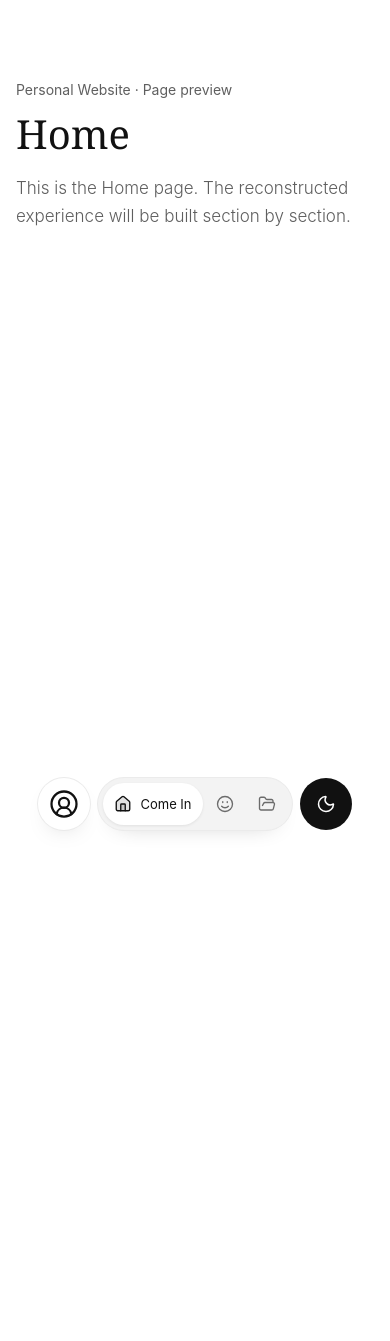
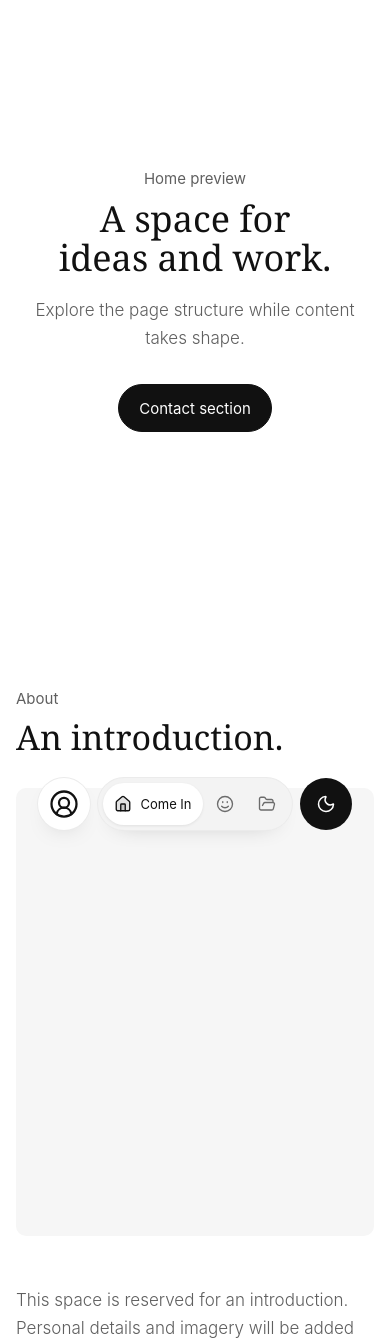
Before and after one commit to pebbDev/personal-website, a Next.js app: page / in a window 390 px wide. Shown: the top 1341 px of the page. Before the commit the page ends 844 px from the top, so only its background shows below. Built offline with nearby package versions, Linux system fonts and the light colour scheme.

Commit message:
feat(PER-23): compose sanitized home shell sections

```diff
--- a/package.json
+++ b/package.json
@@ -13,7 +13,7 @@
     "start": "next start",
     "lint": "eslint .",
     "typecheck": "tsc --noEmit",
-    "test": "node --experimental-strip-types --test tests/routes.test.mjs tests/navbar.test.mjs tests/theme.test.mjs tests/theme-provider.test.mjs tests/architecture.test.mjs tests/footer.test.mjs tests/accordion.test.mjs tests/button.test.mjs",
+    "test": "node --experimental-strip-types --test tests/routes.test.mjs tests/navbar.test.mjs tests/theme.test.mjs tests/theme-provider.test.mjs tests/architecture.test.mjs tests/footer.test.mjs tests/accordion.test.mjs tests/button.test.mjs tests/home-shell.test.mjs",
     "test:http": "node --experimental-strip-types tests/http-smoke.mjs",
     "test:browser": "node tests/browser-smoke.mjs",
     "prepare": "husky",
--- a/src/app/globals.css
+++ b/src/app/globals.css
@@ -79,9 +79,11 @@ a {
   color: var(--foreground);
 }
 .site-main {
+  min-height: 100vh;
+}
+.page-preview-frame {
   max-width: 1120px;
   margin: 0 auto;
-  min-height: 100vh;
   padding: 160px 24px 100px;
 }
 .page-placeholder {
@@ -119,7 +121,7 @@ a {
   html {
     scroll-padding-top: 24px;
   }
-  .site-main {
+  .page-preview-frame {
     padding: 80px 16px calc(140px + env(safe-area-inset-bottom, 0px));
   }
 }
@@ -594,3 +596,160 @@ a {
     transform: none;
   }
 }
+
+/* Home shell: static section geometry; detailed media and motion belong to later slices. */
+.home {
+  min-width: 0;
+  overflow-wrap: anywhere;
+}
+.home-wrap {
+  width: 100%;
+  max-width: 1120px;
+  margin: 0 auto;
+  padding: 0 24px;
+}
+.home-section {
+  padding: 120px 0;
+}
+.home-eyebrow {
+  margin: 0 0 10px;
+  color: var(--muted);
+  font: 400 15px/1.4 var(--font-sub);
+}
+.home-title {
+  margin: 0;
+  font: 300 clamp(36px, 5vw, 64px)/1.1 var(--font-display);
+  text-wrap: balance;
+}
+.home-heading {
+  margin: 0;
+  font: 300 clamp(34px, 4.4vw, 50px)/1.1 var(--font-display);
+  text-wrap: balance;
+}
+.home-copy {
+  max-width: 620px;
+  margin: 18px 0 0;
+  color: var(--muted);
+}
+.home-hero {
+  min-height: 660px;
+  display: grid;
+  align-items: center;
+  text-align: center;
+}
+.home-hero .home-copy,
+.home-things .home-copy,
+.home-gallery .home-copy,
+.home-words .home-copy,
+.home-clients .home-copy,
+.home-contact .home-copy {
+  margin-inline: auto;
+}
+.home-hero .btn {
+  margin-top: 32px;
+}
+.home-about-grid {
+  display: grid;
+  grid-template-columns: minmax(0, 1fr) minmax(0, 0.9fr) minmax(0, 1fr);
+  gap: 48px;
+  align-items: start;
+}
+.home-portrait-placeholder {
+  aspect-ratio: 4 / 5;
+  border-radius: var(--radius);
+  background: var(--surface-subtle);
+}
+.home-journey {
+  background: var(--surface-dark);
+  color: var(--on-dark);
+}
+.home-journey .home-eyebrow,
+.home-journey .home-copy {
+  color: #a3a3a3;
+}
+.home-things,
+.home-gallery,
+.home-words {
+  text-align: center;
+}
+.home-projects {
+  display: grid;
+  grid-template-columns: repeat(2, minmax(0, 1fr));
+  gap: 24px;
+  margin-top: 56px;
+}
+.home-project-placeholder {
+  min-height: 240px;
+  display: grid;
+  place-items: center;
+  padding: 24px;
+  border-radius: var(--radius);
+  background: var(--surface-subtle);
+}
+.home-project-placeholder h3 {
+  margin: 0;
+  font: 400 21px/1.3 var(--font-sub);
+}
+.home-words {
+  background: var(--surface-subtle);
+}
+.home-clients {
+  width: 100%;
+  text-align: center;
+}
+.home-contact {
+  padding-top: 24px;
+}
+.home-contact-card {
+  padding: 80px 32px;
+  border-radius: var(--radius);
+  background: var(--surface-dark);
+  color: var(--on-dark);
+  text-align: center;
+}
+.home-contact .home-eyebrow,
+.home-contact .home-copy {
+  color: #ededed;
+}
+@media (max-width: 1020px) {
+  .home-about-grid {
+    grid-template-columns: repeat(2, minmax(0, 1fr));
+    gap: 32px;
+  }
+  .home-about-grid .home-portrait-placeholder {
+    grid-column: 2;
+    grid-row: 1 / span 2;
+  }
+}
+@media (max-width: 900px) {
+  .home {
+    padding-bottom: calc(110px + env(safe-area-inset-bottom, 0px));
+  }
+}
+@media (max-width: 640px) {
+  .home-wrap {
+    padding: 0 16px;
+  }
+  .home-section {
+    padding-block: 88px;
+  }
+  .home-hero {
+    min-height: 600px;
+  }
+  .home-about-grid,
+  .home-projects {
+    grid-template-columns: minmax(0, 1fr);
+  }
+  .home-about-grid .home-portrait-placeholder {
+    grid-column: auto;
+    grid-row: auto;
+    width: 100%;
+    max-width: 380px;
+  }
+  .home-contact {
+    padding-top: 24px;
+  }
+  .home-contact-card {
+    padding: 64px 24px;
+  }
+}
--- a/src/features/home/components/preview-switch.tsx
+++ b/src/features/home/components/preview-switch.tsx
@@ -18,5 +18,9 @@ const previews = {
 export default function PreviewSwitch({ home }: Readonly<{ home: ReactNode }>) {
   const activeTab = usePreviewTab();
   if (activeTab === "home") return home;
-  return <PagePlaceholder {...previews[activeTab]} />;
+  return (
+    <div className="page-preview-frame">
+      <PagePlaceholder {...previews[activeTab]} />
+    </div>
+  );
 }
--- a/src/features/home/home.tsx
+++ b/src/features/home/home.tsx
@@ -1,10 +1,25 @@
-import PagePlaceholder from "@/components/common/page-placeholder";
+import Footer from "@/components/layout/footer";
+import Hero from "./sections/hero";
+import About from "./sections/about";
+import Journey from "./sections/journey";
+import Things from "./sections/things";
+import Gallery from "./sections/gallery";
+import Testimonials from "./sections/testimonials";
+import Clients from "./sections/clients";
+import Contact from "./sections/contact";
 
 export default function Home() {
   return (
-    <PagePlaceholder
-      title="Home"
-      description="This is the Home page. The reconstructed experience will be built section by section."
-    />
+    <div className="home">
+      <Hero />
+      <About />
+      <Journey />
+      <Things />
+      <Gallery />
+      <Testimonials />
+      <Clients />
+      <Contact />
+      <Footer variant="full" tagline="A Home page preview with placeholder content." navigation={[]} contact={[]} />
+    </div>
   );
 }
--- /dev/null
+++ b/src/features/home/sections/about.tsx
@@ -0,0 +1,18 @@
+export default function About() {
+  return (
+    <section id="about" className="home-section home-about" aria-labelledby="about-heading">
+      <div className="home-wrap home-about-grid">
+        <div>
+          <p className="home-eyebrow">About</p>
+          <h2 id="about-heading" className="home-heading">
+            An introduction.
+          </h2>
+        </div>
+        <div className="home-portrait-placeholder" aria-hidden="true" />
+        <p className="home-copy">
+          This space is reserved for an introduction. Personal details and imagery will be added after review.
+        </p>
+      </div>
+    </section>
+  );
+}
--- /dev/null
+++ b/src/features/home/sections/clients.tsx
@@ -0,0 +1,13 @@
+export default function Clients() {
+  return (
+    <section id="clients" className="home-section home-clients" aria-labelledby="clients-heading">
+      <div className="home-wrap">
+        <p className="home-eyebrow">Collaborations</p>
+        <h2 id="clients-heading" className="home-heading">
+          Space for future collaborations.
+        </h2>
+        <p className="home-copy">Names and logos are intentionally absent from this preview.</p>
+      </div>
+    </section>
+  );
+}
--- /dev/null
+++ b/src/features/home/sections/contact.tsx
@@ -0,0 +1,15 @@
+export default function Contact() {
+  return (
+    <section id="contact" className="home-section home-contact" aria-labelledby="contact-heading">
+      <div className="home-wrap">
+        <div className="home-contact-card">
+          <p className="home-eyebrow">Contact</p>
+          <h2 id="contact-heading" className="home-heading">
+            A place to connect.
+          </h2>
+          <p className="home-copy">Contact options will appear here after review.</p>
+        </div>
+      </div>
+    </section>
+  );
+}
--- /dev/null
+++ b/src/features/home/sections/gallery.tsx
@@ -0,0 +1,13 @@
+export default function Gallery() {
+  return (
+    <section id="gallery" className="home-section home-gallery" aria-labelledby="gallery-heading">
+      <div className="home-wrap">
+        <p className="home-eyebrow">Gallery</p>
+        <h2 id="gallery-heading" className="home-heading">
+          A collection in progress.
+        </h2>
+        <p className="home-copy">Project categories and imagery will be introduced in a later slice.</p>
+      </div>
+    </section>
+  );
+}
--- /dev/null
+++ b/src/features/home/sections/hero.tsx
@@ -0,0 +1,18 @@
+import { Button } from "@/components/ui/button";
+
+export default function Hero() {
+  return (
+    <section id="hero" className="home-section home-hero" aria-labelledby="hero-heading">
+      <div className="home-wrap">
+        <p className="home-eyebrow">Home preview</p>
+        <h1 id="hero-heading" className="home-title">
+          A space for ideas and work.
+        </h1>
+        <p className="home-copy">Explore the page structure while content takes shape.</p>
+        <Button href="#contact" variant="primary" size="lg">
+          Contact section
+        </Button>
+      </div>
+    </section>
+  );
+}
--- /dev/null
+++ b/src/features/home/sections/journey.tsx
@@ -0,0 +1,13 @@
+export default function Journey() {
+  return (
+    <section id="journey" className="home-section home-journey" aria-labelledby="journey-heading">
+      <div className="home-wrap">
+        <p className="home-eyebrow">Journey</p>
+        <h2 id="journey-heading" className="home-heading">
+          Experience over time.
+        </h2>
+        <p className="home-copy">A place for the milestones and experience entries to come.</p>
+      </div>
+    </section>
+  );
+}
--- /dev/null
+++ b/src/features/home/sections/testimonials.tsx
@@ -0,0 +1,13 @@
+export default function Testimonials() {
+  return (
+    <section id="words" className="home-section home-words" aria-labelledby="words-heading">
+      <div className="home-wrap">
+        <p className="home-eyebrow">Feedback</p>
+        <h2 id="words-heading" className="home-heading">
+          Room for shared perspectives.
+        </h2>
+        <p className="home-copy">This is a placeholder for reviewed feedback. No testimonials are displayed yet.</p>
+      </div>
+    </section>
+  );
+}
--- /dev/null
+++ b/src/features/home/sections/things.tsx
@@ -0,0 +1,21 @@
+export default function Things() {
+  return (
+    <section id="things" className="home-section home-things" aria-labelledby="things-heading">
+      <div className="home-wrap">
+        <p className="home-eyebrow">Featured work</p>
+        <h2 id="things-heading" className="home-heading">
+          Selected explorations.
+        </h2>
+        <p className="home-copy">Two spaces reserved for featured projects.</p>
+        <div className="home-projects">
+          <article className="home-project-placeholder">
+            <h3>Project placeholder 01</h3>
+          </article>
+          <article className="home-project-placeholder">
+            <h3>Project placeholder 02</h3>
+          </article>
+        </div>
+      </div>
+    </section>
+  );
+}
```
Also changed, not shown: 2 other files (tests, documents, lock files or other folders).
